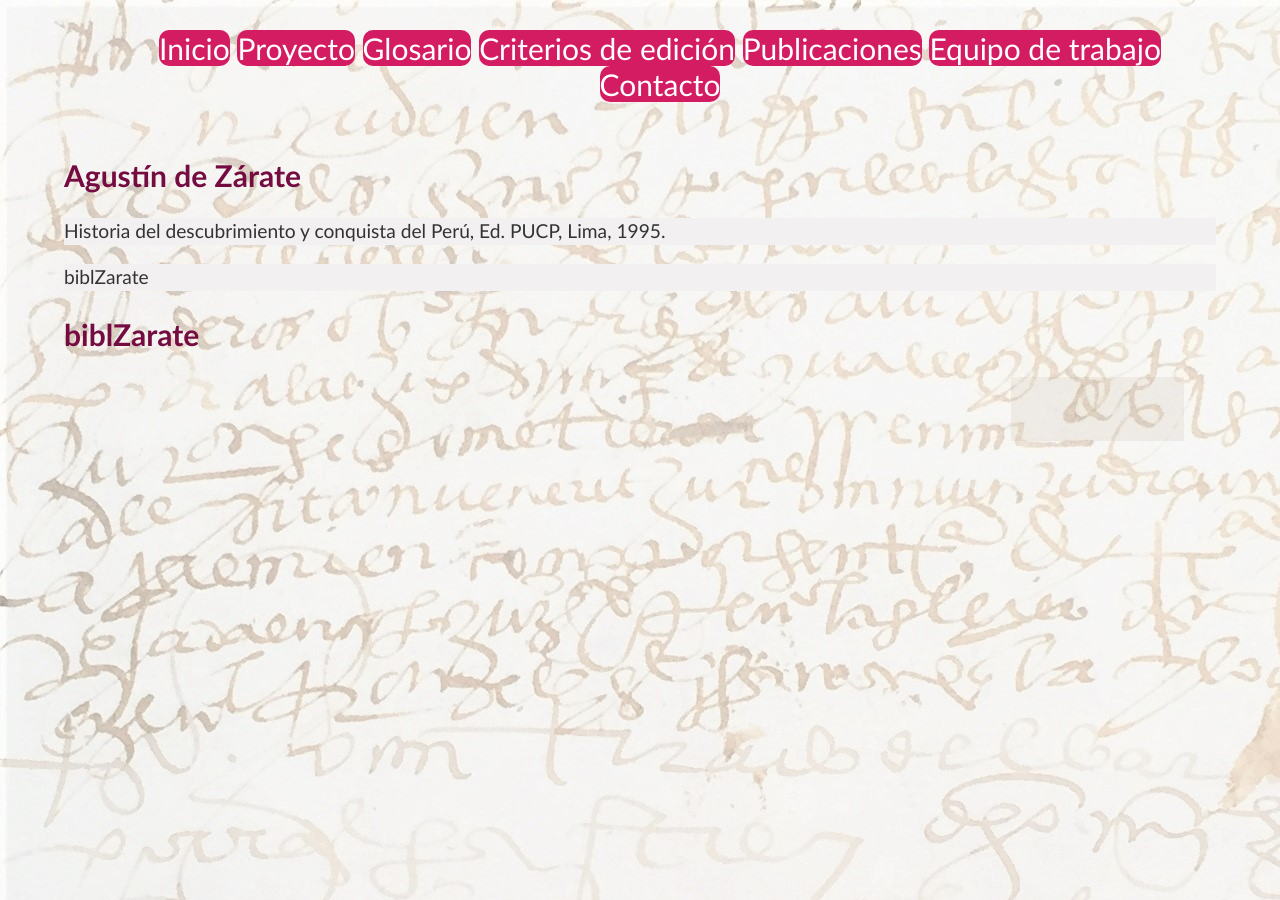
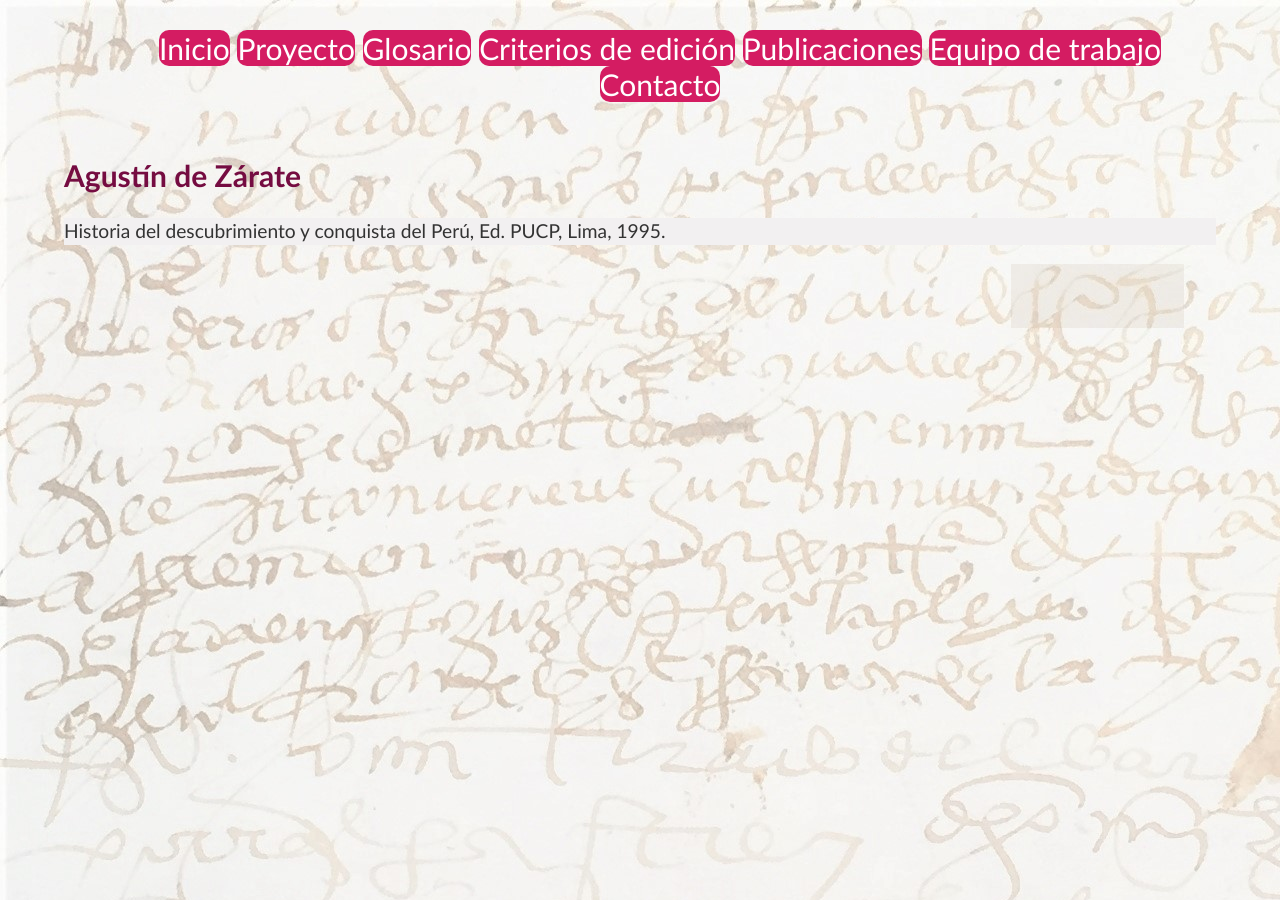
Before and after one commit to glosascroniquenses/glosascroniquenses.github.io, a Jekyll site: the page built from _autores/cronista15.html, in a window 1280 px wide. Built offline with Jekyll 4.4.1, drawn with Linux system fonts in a browser that asks for light colours.

Commit message:
Update autore.html

```diff
--- a/_layouts/autore.html
+++ b/_layouts/autore.html
@@ -8,21 +8,8 @@
 
 <p>{{ content }}</p>
 
-<p>{{ page.text }}</p>
-
-
-    {% if page.title != {{ autore.url}} %}
-    <h1>{{ page.text}}</h1>
-    {% endif %}
-
-
-
 
     {% if page.data %}
-
-     <div id='oculto'>
-    {{ page.text}}
-     </div>
 
     <div id="palabras">
 
@@ -37,19 +24,10 @@
       {% endfor %}
       </nav>
 
-     <div id='oculto'>
-    {{ page.text}}
-     </div>
-
-
       <div id="tables">
       {% for word in unique_word_array %}
 	<section id="{{ word | downcase }}">
         <h2>{{ word }}</h2>
-
-<div id='oculto'>
-{{ page.text}}
-</div>
 
     	<table>
           <thead>
@@ -94,9 +72,5 @@
     </div>
 </div>
 
-     <div id='oculto'>
-    {{ page.text}}
-     </div>
-
     {% endif %}
 </article>
```
